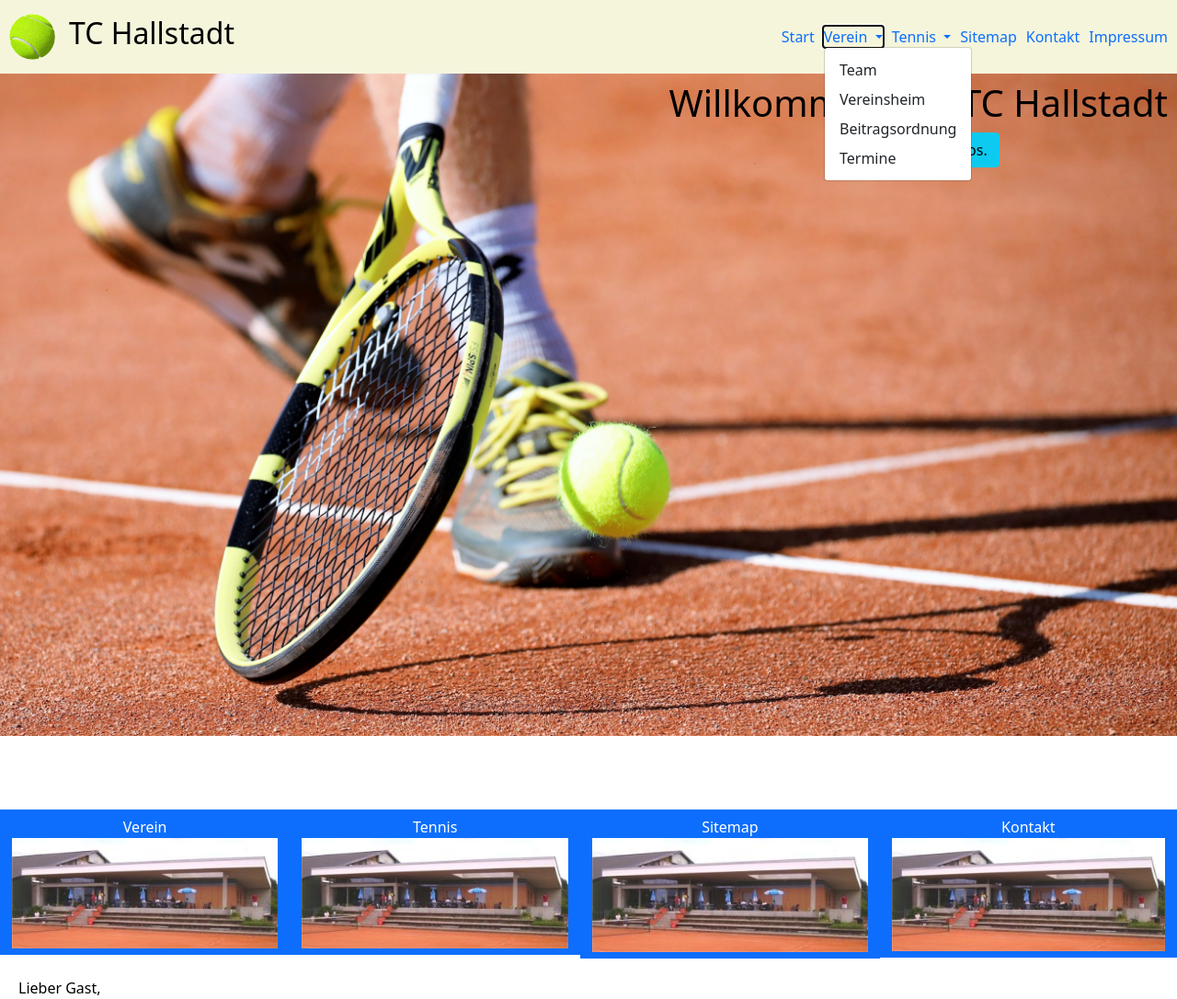
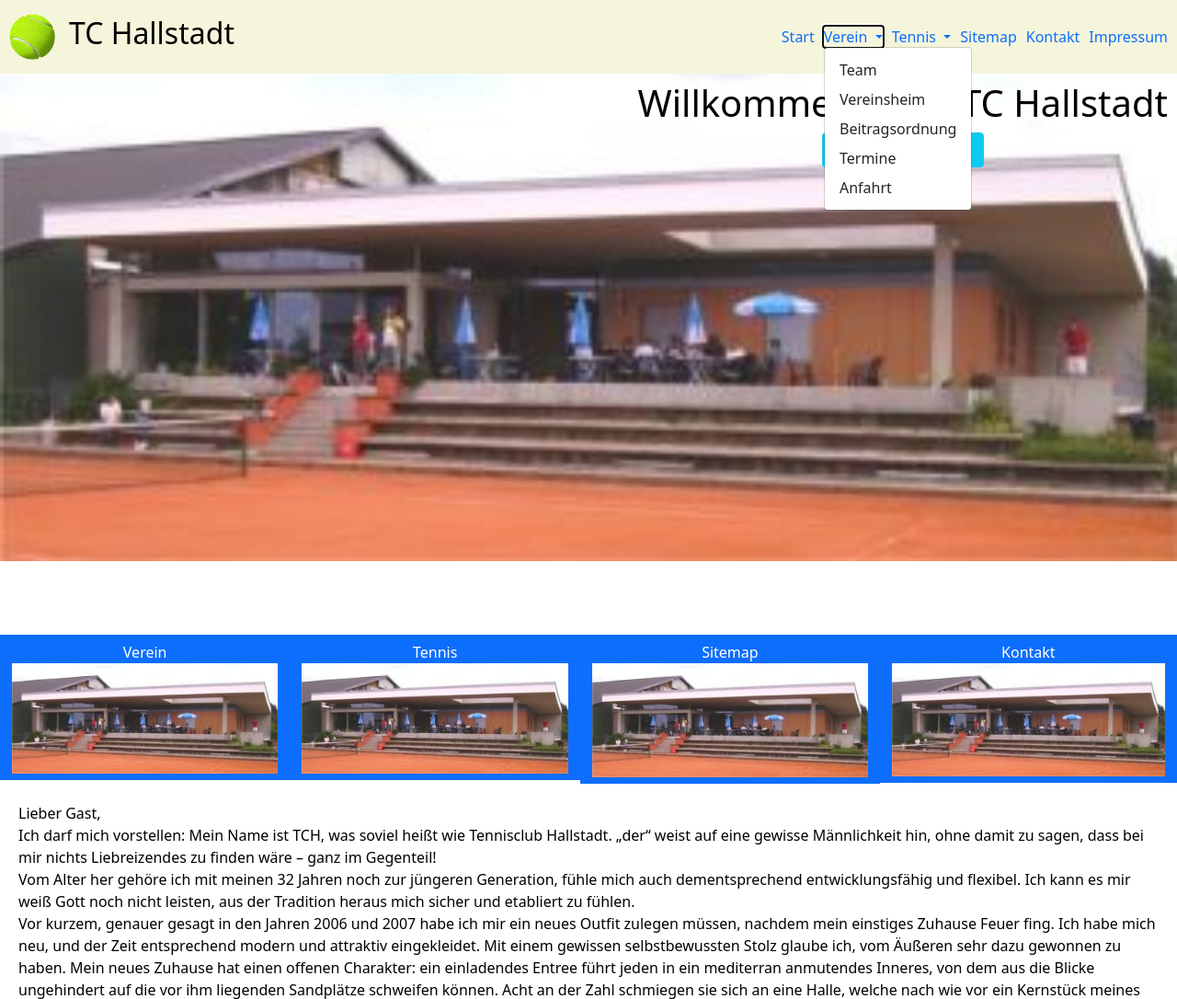
Before and after one commit to Joniber/tennisclub, a Django app: page / in a window 1280 px wide, after a click on "Verein". Shown: the top 1086 px of the page at 92% size. Run offline with Django 4.2, Linux system fonts and the light colour scheme; some libraries are stand-ins or nearby versions.

Commit message:
Anfahrt Seite und kleine Details

```diff
--- a/tennisclub/static/js/index.js
+++ b/tennisclub/static/js/index.js
@@ -11,10 +11,10 @@ let i = 0;
 let images = [];
 let time = 4000;
 
-images[0] = "static/images/tennisschlaeger.jpg"
-images[1] = "static/images/tennis1.jpg"
-images[2] = "static/images/tennis-5782695.jpg"
-images[3] = "static/images/ClubHaus_neu_350.jpg"
+// images[0] = "static/images/tennisschlaeger.jpg"
+images[0] = "static/images/tennis1.jpg"
+images[1] = "static/images/tennis-5782695.jpg"
+images[2] = "static/images/ClubHaus_neu_350.jpg"
 
 function changeImg(){
     document.slide.src = images[i];
--- a/tennisclub/tennisclub/templates/base.html
+++ b/tennisclub/tennisclub/templates/base.html
@@ -64,6 +64,7 @@
                 >Beitragsordnung</a
               >
               <a href="/verein/termine" class="dropdown-item">Termine</a>
+              <a href="/verein/anfahrt" class="dropdown-item">Anfahrt</a>
             </div>
           </div>
 
--- a/tennisclub/tennisclub/templates/index.html
+++ b/tennisclub/tennisclub/templates/index.html
@@ -5,7 +5,7 @@
       name="slide"
     />
     <div class="main-link">
-        <h1>Willkommen auf TC Hallstadt</h1>
+        <h1>Willkommen beim TC Hallstadt</h1>
         <a href="#sitemap"><button class="btn btn-info btn-big" >Legen Sie direkt los. </button></a>
     </div>
   </div>
--- a/tennisclub/tennisclub/urls.py
+++ b/tennisclub/tennisclub/urls.py
@@ -28,6 +28,7 @@ urlpatterns = [
     path('verein/team', views.team_view, name="team"),
     path('verein/heim', views.heim_view, name="heim"),
     path('verein/termine', views.termine_view, name="termine"),
+    path('verein/anfahrt/', views.anfahrt_view, name="anfahrt"),
     path('createtermin', views.createtermin_view, name='createtermin'),
     path('<str:uuid>/terminbearbeiten', views.terminedit_view, name='terminedit'),
     path('<str:uuid>/termindelete', views.termindelete_view, name='deleteedit'),
--- a/tennisclub/tennisclub/views.py
+++ b/tennisclub/tennisclub/views.py
@@ -59,6 +59,8 @@ def termindelete_view(request, uuid ):
 
 def schule_view(request):
     return render(request, 'schule.html')
+def anfahrt_view(request):
+    return render(request, 'anfahrt.html')
 def courts_view(request):
     return render(request, 'courts.html')
 def regeln_view(request):
```
Also changed, not shown: tennisclub/tennisclub/templates/anfahrt.html (added, +8 -0 lines).
